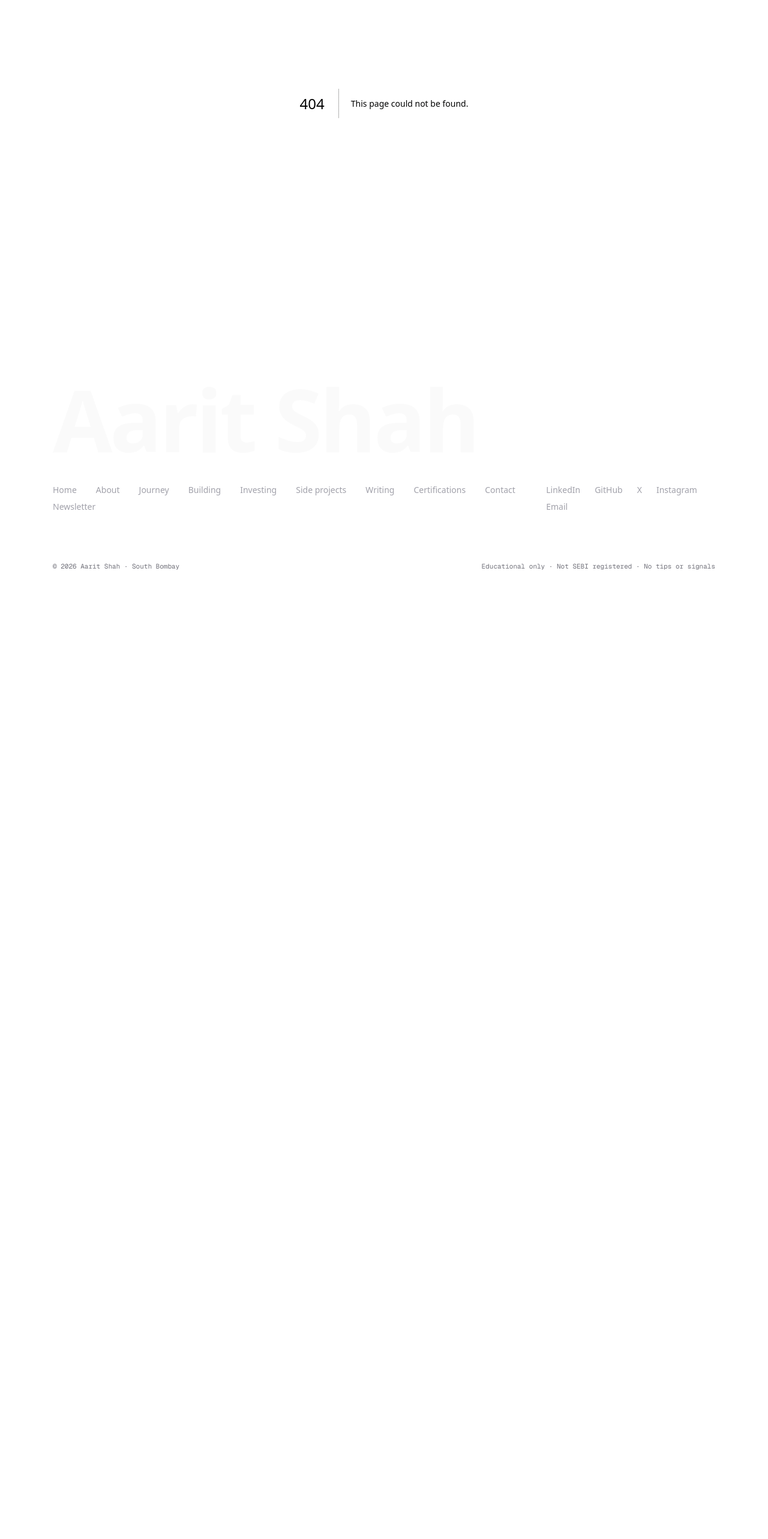
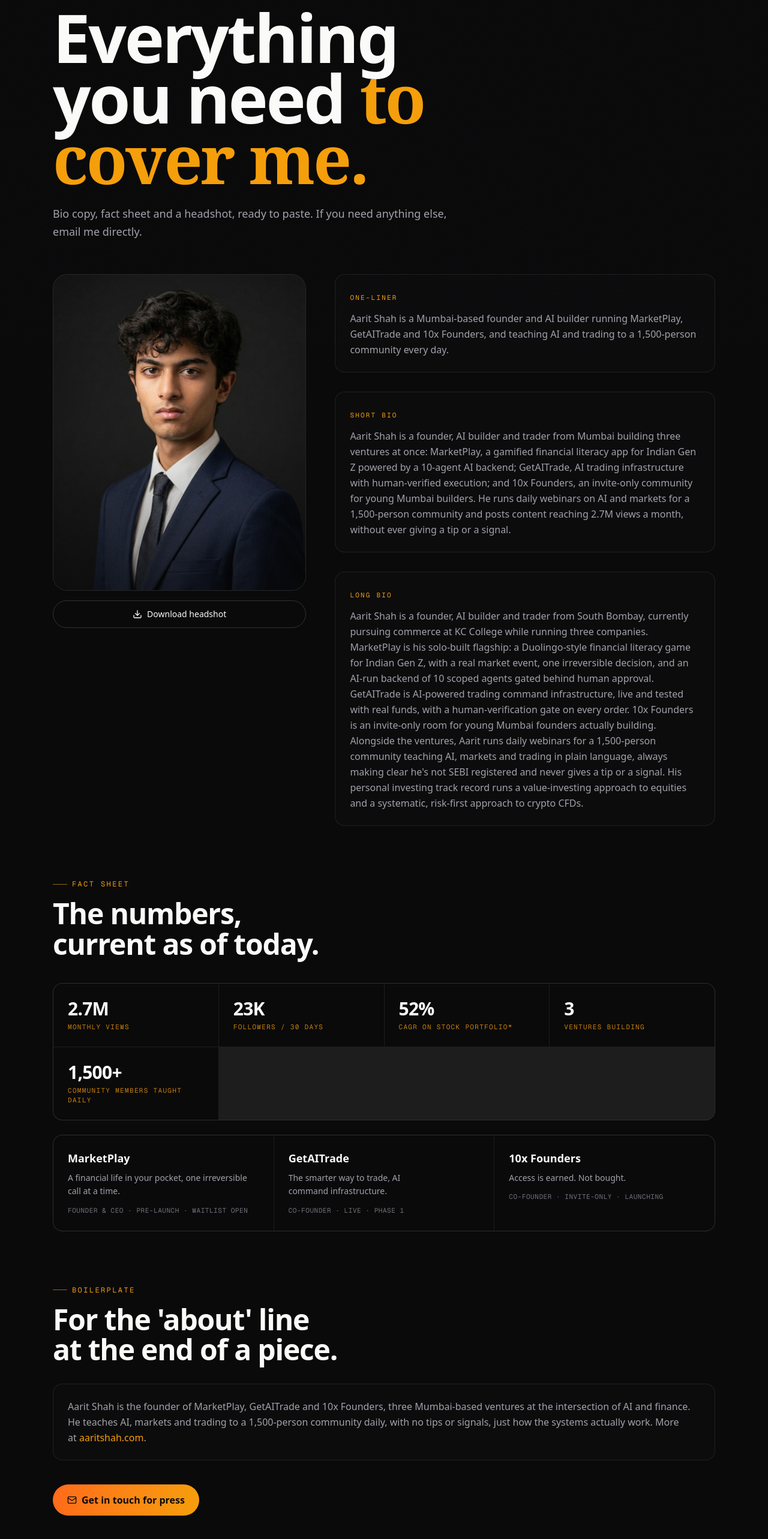
Before and after one commit to Aary992/aarit-portfolio, a Next.js app: page /press in a window 1280 px wide. Before the commit this address had no page. Shown: the part 228-2794 px from the top of the page at 60% size. Before the commit the page ends 1245 px from the top, so only its background shows below. Built offline with nearby package versions, Linux system fonts and the light colour scheme; a web font is replaced by a local one.

Commit message:
auto-save 2026-07-20 00:20:03

```diff
--- /dev/null
+++ b/src/app/press/page.tsx
@@ -0,0 +1,150 @@
+import type { Metadata } from "next";
+import { Download, Mail } from "lucide-react";
+import { PageHeader } from "@/components/ui/page-header";
+import { SectionHeading } from "@/components/ui/section-heading";
+import { Reveal } from "@/components/ui/reveal";
+import { Portrait } from "@/components/ui/portrait";
+import { profile, ventures, heroStats, community } from "@/lib/data";
+
+export const metadata: Metadata = {
+  title: "Press kit",
+  description:
+    "Media kit for Aarit Shah: bio copy, fact sheet, headshot and boilerplate for journalists, podcast bookers and press.",
+  alternates: { canonical: "/press" },
+};
+
+const bios = [
+  {
+    label: "One-liner",
+    text: "Aarit Shah is a Mumbai-based founder and AI builder running MarketPlay, GetAITrade and 10x Founders, and teaching AI and trading to a 1,500-person community every day.",
+  },
+  {
+    label: "Short bio",
+    text: "Aarit Shah is a founder, AI builder and trader from Mumbai building three ventures at once: MarketPlay, a gamified financial literacy app for Indian Gen Z powered by a 10-agent AI backend; GetAITrade, AI trading infrastructure with human-verified execution; and 10x Founders, an invite-only community for young Mumbai builders. He runs daily webinars on AI and markets for a 1,500-person community and posts content reaching 2.7M views a month, without ever giving a tip or a signal.",
+  },
+  {
+    label: "Long bio",
+    text: "Aarit Shah is a founder, AI builder and trader from South Bombay, currently pursuing commerce at KC College while running three companies. MarketPlay is his solo-built flagship: a Duolingo-style financial literacy game for Indian Gen Z, with a real market event, one irreversible decision, and an AI-run backend of 10 scoped agents gated behind human approval. GetAITrade is AI-powered trading command infrastructure, live and tested with real funds, with a human-verification gate on every order. 10x Founders is an invite-only room for young Mumbai founders actually building. Alongside the ventures, Aarit runs daily webinars for a 1,500-person community teaching AI, markets and trading in plain language, always making clear he's not SEBI registered and never gives a tip or a signal. His personal investing track record runs a value-investing approach to equities and a systematic, risk-first approach to crypto CFDs.",
+  },
+];
+
+export default function PressPage() {
+  return (
+    <>
+      <PageHeader
+        eyebrow="Press kit"
+        title={
+          <>
+            Everything you need{" "}
+            <span className="font-serif text-amber">to cover me.</span>
+          </>
+        }
+        intro="Bio copy, fact sheet and a headshot, ready to paste. If you need anything else, email me directly."
+      />
+
+      <section className="mx-auto max-w-6xl px-6 pb-20">
+        <div className="grid gap-12 lg:grid-cols-[0.8fr_1.2fr] lg:items-start">
+          <Reveal>
+            <div className="flex flex-col gap-4">
+              <Portrait
+                src="/portrait.png"
+                alt="Aarit Shah headshot"
+                className="aspect-[4/5]"
+                objectPosition="center 20%"
+                sizes="(max-width: 1024px) 90vw, 420px"
+                placeholderLabel="Add your portrait"
+                placeholderHint="Save it to public/portrait.png"
+              />
+              <a
+                href="/portrait.png"
+                download
+                className="group inline-flex items-center justify-center gap-2 rounded-full border border-edge-strong px-5 py-3 text-sm font-medium text-ink transition-colors hover:bg-surface"
+              >
+                <Download className="h-4 w-4" />
+                Download headshot
+              </a>
+            </div>
+          </Reveal>
+
+          <div className="flex flex-col gap-8">
+            {bios.map((b, i) => (
+              <Reveal key={b.label} delay={i * 0.05}>
+                <div className="rounded-2xl border border-edge bg-surface/30 p-6">
+                  <span className="font-mono text-[11px] uppercase tracking-[0.2em] text-amber">
+                    {b.label}
+                  </span>
+                  <p className="mt-3 leading-relaxed text-muted">{b.text}</p>
+                </div>
+              </Reveal>
+            ))}
+          </div>
+        </div>
+      </section>
+
+      <section className="mx-auto max-w-6xl px-6 pb-20">
+        <SectionHeading label="Fact sheet" title="The numbers, current as of today." />
+        <div className="mt-10 grid grid-cols-2 gap-px overflow-hidden rounded-2xl border border-edge bg-edge sm:grid-cols-4">
+          {heroStats.map((s) => (
+            <div key={s.label} className="bg-night p-6">
+              <div className="font-display text-3xl font-extrabold tracking-tight">
+                {s.value}
+              </div>
+              <div className="mt-1 font-mono text-[11px] uppercase tracking-[0.12em] text-amber/80">
+                {s.label}
+              </div>
+            </div>
+          ))}
+          <div className="bg-night p-6">
+            <div className="font-display text-3xl font-extrabold tracking-tight">
+              {community.size}
+            </div>
+            <div className="mt-1 font-mono text-[11px] uppercase tracking-[0.12em] text-amber/80">
+              community members taught daily
+            </div>
+          </div>
+        </div>
+
+        <div className="mt-6 grid gap-px overflow-hidden rounded-2xl border border-edge bg-edge sm:grid-cols-3">
+          {ventures.map((v) => (
+            <div key={v.slug} className="bg-night p-6">
+              <h3 className="font-display text-lg font-bold">{v.name}</h3>
+              <p className="mt-2 text-sm leading-relaxed text-muted">{v.tagline}</p>
+              <span className="mt-3 inline-block font-mono text-[11px] uppercase tracking-wider text-faint">
+                {v.role} · {v.status}
+              </span>
+            </div>
+          ))}
+        </div>
+      </section>
+
+      <section className="mx-auto max-w-6xl px-6 pb-28">
+        <SectionHeading label="Boilerplate" title="For the 'about' line at the end of a piece." />
+        <Reveal>
+          <div className="mt-8 rounded-2xl border border-edge bg-surface/30 p-6">
+            <p className="leading-relaxed text-muted">
+              Aarit Shah is the founder of MarketPlay, GetAITrade and 10x Founders,
+              three Mumbai-based ventures at the intersection of AI and finance.
+              He teaches AI, markets and trading to a 1,500-person community
+              daily, with no tips or signals, just how the systems actually work.
+              More at{" "}
+              <a href="https://aaritshah.com" className="text-amber underline-offset-4 hover:underline">
+                aaritshah.com
+              </a>
+              .
+            </p>
+          </div>
+        </Reveal>
+
+        <Reveal delay={0.05}>
+          <a
+            href={`mailto:${profile.email}?subject=Press inquiry`}
+            className="group mt-10 inline-flex items-center gap-2 rounded-full bg-gradient-to-r from-ember to-amber px-6 py-3.5 text-base font-semibold text-night transition-transform duration-200 hover:scale-[1.02]"
+          >
+            <Mail className="h-4 w-4" />
+            Get in touch for press
+          </a>
+        </Reveal>
+      </section>
+    </>
+  );
+}
```
